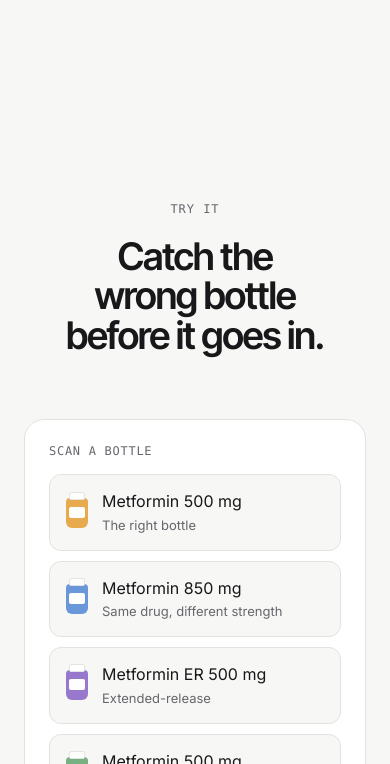
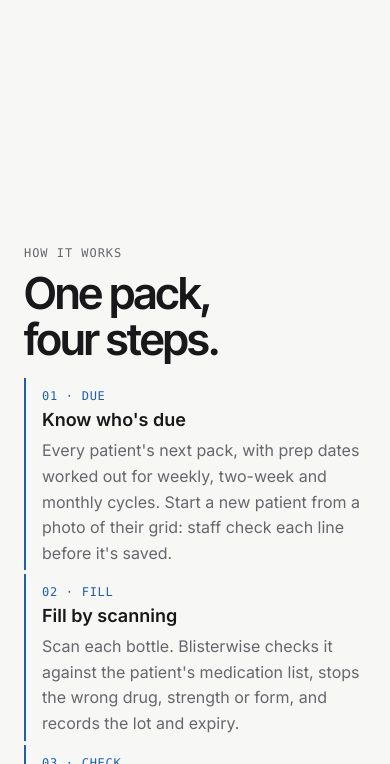
Before and after one commit to haasitanellipudi/blisterwise-site, a plain HTML site: page index.html in a window 390 px wide. Shown: the part 1236-2000 px from the top of the page. Drawn offline with Linux system fonts and the light colour scheme; animation ran at ten frames a second.

Commit message:
Bring back the scroll story, word reveal and moving phone, keeping the fixes
- How it works pinned on desktop again (shorter); static list on phones and reduced motion
- Statement lights up word by word; unlit words now readable (3:1+)
- Patient phone drifts again; hero board loops; original section order

Co-Authored-By: Claude Opus 5.5 <noreply@anthropic.com>

```diff
--- a/index.html
+++ b/index.html
@@ -22,7 +22,7 @@
 <link href="https://fonts.googleapis.com/css2?family=Inter+Tight:wght@500;600&family=Inter:wght@400;500;600&display=swap" rel="stylesheet">
 <style>
   :root{
-    --bg:#F7F7F5; --surface:#FFFFFF; --ink:#18181A; --muted:#66666D; --faint:#B9B9BE; --line:#E2E2DE;
+    --bg:#F7F7F5; --surface:#FFFFFF; --ink:#18181A; --muted:#66666D; --faint:#B9B9BE; --unlit:#8A8A91; --line:#E2E2DE;
     --accent:#1F5FAD; --soft:#EDF2F9; --pocket:#F1F1EF; --ok:#1E7A46; --ok-soft:#E7F3EC;
     --warn:#9A5B00; --warn-soft:#FBF0DC; --err:#B3261E; --err-soft:#FBE9E7;
     --f-body:"Inter", -apple-system, BlinkMacSystemFont, "Helvetica Neue", Arial, system-ui, sans-serif;
@@ -31,7 +31,7 @@
     --ease:cubic-bezier(.2,.7,.2,1);
   }
   @media (prefers-color-scheme: dark){:root{
-    --bg:#111113; --surface:#18181B; --ink:#EDEDEF; --muted:#9C9CA4; --faint:#4A4A52; --line:#2B2B30;
+    --bg:#111113; --surface:#18181B; --ink:#EDEDEF; --muted:#9C9CA4; --faint:#4A4A52; --unlit:#6E6E76; --line:#2B2B30;
     --accent:#82B2F2; --soft:#1A2433; --pocket:#212125; --ok:#6FCF97; --ok-soft:#14261C;
     --warn:#F2C14E; --warn-soft:#2A2214; --err:#F2857C; --err-soft:#2E1716; color-scheme:dark}}
 
@@ -116,17 +116,17 @@
   /* Statement: words light up as you scroll */
   .statement{padding:160px 0}
   .statement p{font:600 clamp(30px,3.8vw,52px)/1.15 var(--f-display); letter-spacing:-.03em; max-width:26ch; margin:0 auto; text-align:center}
-  .statement .w{color:var(--faint); transition:color .35s}
+  .statement .w{color:var(--unlit); transition:color .35s}
   .statement .w.on{color:var(--ink)}
   .statement .w.on.hl{color:var(--accent)}
 
-  /* How it works: the four steps, all visible */
+  /* How it works: pinned on desktop while the pack moves through its four steps */
   #how{padding:0}
-  .story{position:relative; height:420vh}
+  .story{position:relative; height:260vh}
   .story .pin{position:sticky; top:60px; height:calc(100vh - 60px); display:grid; grid-template-columns:.9fr 1.1fr; gap:72px; align-items:center}
   .story .intro h2{margin-bottom:40px}
   .story ol{list-style:none; padding:0; margin:0; display:grid; gap:4px}
-  .story li{padding:16px 0 16px 22px; border-left:2px solid var(--line); transition:border-color .4s, opacity .4s; opacity:.4}
+  .story li{padding:16px 0 16px 22px; border-left:2px solid var(--line); transition:border-color .4s, opacity .4s; opacity:.6}
   .story li.on{border-left-color:var(--accent); opacity:1}
   .story li .n{font:500 12px var(--f-mono); color:var(--accent); letter-spacing:.06em}
   .story li p{color:var(--muted); margin-top:6px; max-width:30em; display:grid; grid-template-rows:0fr; transition:grid-template-rows .5s var(--ease)}
@@ -301,7 +301,7 @@
     <p class="lead">Blisterwise shows who's due, what's filled, what's checked and what's gone out, for every compliance pack in your pharmacy.</p>
     <div class="actions">
       <a class="btn" href="#apply">Book a 20-minute demo <span class="arr">→</span></a>
-      <a class="link" href="#try">Try the bottle scan ↓</a>
+      <a class="link" href="#how">See how it works ↓</a>
     </div>
 
     <figure class="board" aria-label="Sample data: the next 7 days of packs in Blisterwise, each moving from due to filled, checked and picked up (made-up patients)" style="margin-bottom:0">
@@ -314,6 +314,29 @@
 
   <section class="statement" aria-label="Why Blisterwise">
     <div class="wrap"><p id="statement">Most pharmacies track packs with binders, whiteboards and memory. Blisterwise puts every pack in one list your whole team can trust.</p></div>
+  </section>
+
+  <section id="how">
+    <div class="story" id="story">
+      <div class="pin wrap">
+        <div class="intro">
+          <span class="label">How it works</span>
+          <h2>One pack, four steps.</h2>
+          <ol id="story-steps">
+            <li><span class="n">01 · DUE</span><h3>Know who's due</h3><p><span>Every patient's next pack, with prep dates worked out for weekly, two-week and monthly cycles. Start a new patient from a photo of their grid: staff check each line before it's saved.</span></p></li>
+            <li><span class="n">02 · FILL</span><h3>Fill by scanning</h3><p><span>Scan each bottle. Blisterwise checks it against the patient's medication list, stops the wrong drug, strength or form, and records the lot and expiry.</span></p></li>
+            <li><span class="n">03 · CHECK</span><h3>A second person checks</h3><p><span>A pharmacist checks the pack with their own PIN. If they made it themselves, they have to give a reason, and it's logged.</span></p></li>
+            <li><span class="n">04 · HAND OFF</span><h3>Hand off and roll forward</h3><p><span>Record pickup or delivery. The next due date moves forward on its own, and every step is logged.</span></p></li>
+          </ol>
+        </div>
+        <figure class="pack" id="story-pack" aria-label="Example weekly pack for a made-up patient" style="margin:0">
+          <div class="top"><b>Margaret L. · Weekly pack</b><span>WEEK OF NOV 16</span></div>
+          <div class="grid" id="pack" aria-hidden="true"></div>
+          <div class="status" aria-live="polite"><span class="dot"></span><span id="story-status">Due Thursday · prep Tuesday</span></div>
+          <div class="stamp" aria-hidden="true">Picked up<small>Next pack due Nov 26</small></div>
+        </figure>
+      </div>
+    </div>
   </section>
 
   <section id="try">
@@ -338,29 +361,6 @@
           <div class="barcode" aria-hidden="true"></div>
           <div class="result" id="scan-result" role="status" aria-live="polite"><b>Ready to scan</b><span>Pick a bottle to scan it.</span></div>
         </div>
-      </div>
-    </div>
-  </section>
-
-  <section id="how">
-    <div class="story" id="story">
-      <div class="pin wrap">
-        <div class="intro">
-          <span class="label">How it works</span>
-          <h2>One pack, four steps.</h2>
-          <ol id="story-steps">
-            <li><span class="n">01 · DUE</span><h3>Know who's due</h3><p><span>Every patient's next pack, with prep dates worked out for weekly, two-week and monthly cycles. Start a new patient from a photo of their grid: staff check each line before it's saved.</span></p></li>
-            <li><span class="n">02 · FILL</span><h3>Fill by scanning</h3><p><span>Scan each bottle. Blisterwise checks it against the patient's medication list, stops the wrong drug, strength or form, and records the lot and expiry.</span></p></li>
-            <li><span class="n">03 · CHECK</span><h3>A second person checks</h3><p><span>A pharmacist checks the pack with their own PIN. If they made it themselves, they have to give a reason, and it's logged.</span></p></li>
-            <li><span class="n">04 · HAND OFF</span><h3>Hand off and roll forward</h3><p><span>Record pickup or delivery. The next due date moves forward on its own, and every step is logged.</span></p></li>
-          </ol>
-        </div>
-        <figure class="pack" id="story-pack" aria-label="Example weekly pack for a made-up patient" style="margin:0">
-          <div class="top"><b>Margaret L. · Weekly pack</b><span>WEEK OF NOV 16</span></div>
-          <div class="grid" id="pack" aria-hidden="true"></div>
-          <div class="status" aria-live="polite"><span class="dot"></span><span id="story-status">Due Thursday · prep Tuesday</span></div>
-          <div class="stamp" aria-hidden="true">Picked up<small>Next pack due Nov 26</small></div>
-        </figure>
       </div>
     </div>
   </section>
@@ -403,7 +403,7 @@
           </div>
         </div>
       </div>
-      <p class="hint">PLANNED · EXAMPLE SCREENS</p></div>
+      <p class="hint">PLANNED · EXAMPLE SCREENS · SCROLL INSIDE THE PHONE</p></div>
     </div>
   </section>
 
@@ -493,13 +493,11 @@
   }
   rows.forEach(paint);
   if (!reduce) {
-    // One pass: each pack moves forward one step, then the board stays still.
     let turn = 0;
-    const timer = setInterval(() => {
+    setInterval(() => {
       if (document.hidden) return;
-      if (turn >= 5) return clearInterval(timer);
-      const row = rows[[1, 2, 0, 3, 4][turn++]];
-      row.stage = Math.min(row.stage + 1, STAGES.length - 1);
+      const row = rows[[1, 2, 0, 3, 4][turn++ % 5]];
+      row.stage = (row.stage + 1) % STAGES.length;
       paint(row);
       row.el.classList.remove("flash"); void row.el.offsetWidth; row.el.classList.add("flash");
     }, 2200);
@@ -512,7 +510,7 @@
   const words = [...st.querySelectorAll(".w")];
   function lightWords(){
     const r = st.getBoundingClientRect(), vh = innerHeight;
-    const p = 1;
+    const p = reduce ? 1 : Math.min(1, Math.max(0, (vh * .85 - r.top) / (r.height + vh * .35)));
     const n = Math.round(p * words.length);
     words.forEach((w, i) => w.classList.toggle("on", i < n));
   }
@@ -551,13 +549,21 @@
     const p = Math.min(.999, Math.max(0, -r.top / span));
     setStep(Math.floor(p * 4));
   }
-  story.classList.add("static"); setStep(3);
+  const pinMQ = matchMedia("(min-width:901px)");
+  function layoutStory(){
+    const pinned = pinMQ.matches && !reduce;
+    story.classList.toggle("static", !pinned);
+    shown = -1;
+    if (pinned) storyScroll(); else setStep(3);
+  }
+  layoutStory(); pinMQ.addEventListener("change", layoutStory);
 
   let ticking = false;
   addEventListener("scroll", () => {
     if (ticking) return; ticking = true;
-    requestAnimationFrame(() => { ticking = false; lightWords(); });
+    requestAnimationFrame(() => { ticking = false; lightWords(); if (!story.classList.contains("static")) storyScroll(); });
   }, {passive: true});
+  addEventListener("resize", () => { lightWords(); if (!story.classList.contains("static")) storyScroll(); });
   lightWords();
 
   // ---- Try it: scanning a bottle.
@@ -579,6 +585,29 @@
     screen.classList.remove("scanning"); void screen.offsetWidth; screen.classList.add("scanning");
     scanTimer = setTimeout(() => screen.classList.remove("scanning"), 700);
   }));
+
+
+  // ---- Patient app phone: drifts on its own; pauses while someone scrolls, hovers or touches it.
+  (() => {
+    const vp = document.querySelector(".viewport"), feed = vp.querySelector(".feed");
+    vp.append(Object.assign(feed.cloneNode(true), {ariaHidden: "true"}));  // a second copy makes the loop seamless
+    if (reduce) return;
+    let pausedUntil = 0, last = 0, pos = 0, hovering = false;
+    const pause = () => { pausedUntil = performance.now() + 4000; };
+    ["wheel", "touchstart", "pointerdown", "keydown"].forEach(ev => vp.addEventListener(ev, pause, {passive: true}));
+    vp.addEventListener("pointerenter", () => hovering = true);
+    vp.addEventListener("pointerleave", () => { hovering = false; pause(); });
+    (function step(t){
+      const dt = last ? Math.min(t - last, 50) : 0; last = t;
+      if (!hovering && t > pausedUntil && !document.hidden) {
+        if (Math.abs(vp.scrollTop - pos) > 2) pos = vp.scrollTop;
+        pos += dt * 0.022;
+        if (pos >= feed.offsetHeight) pos -= feed.offsetHeight;
+        vp.scrollTop = pos;
+      } else pos = vp.scrollTop;
+      requestAnimationFrame(step);
+    })(0);
+  })();
 
 
   // ---- Free trial requests: saved to the "Blisterwise pilot sign-ups" sheet by a Google Apps Script
```
